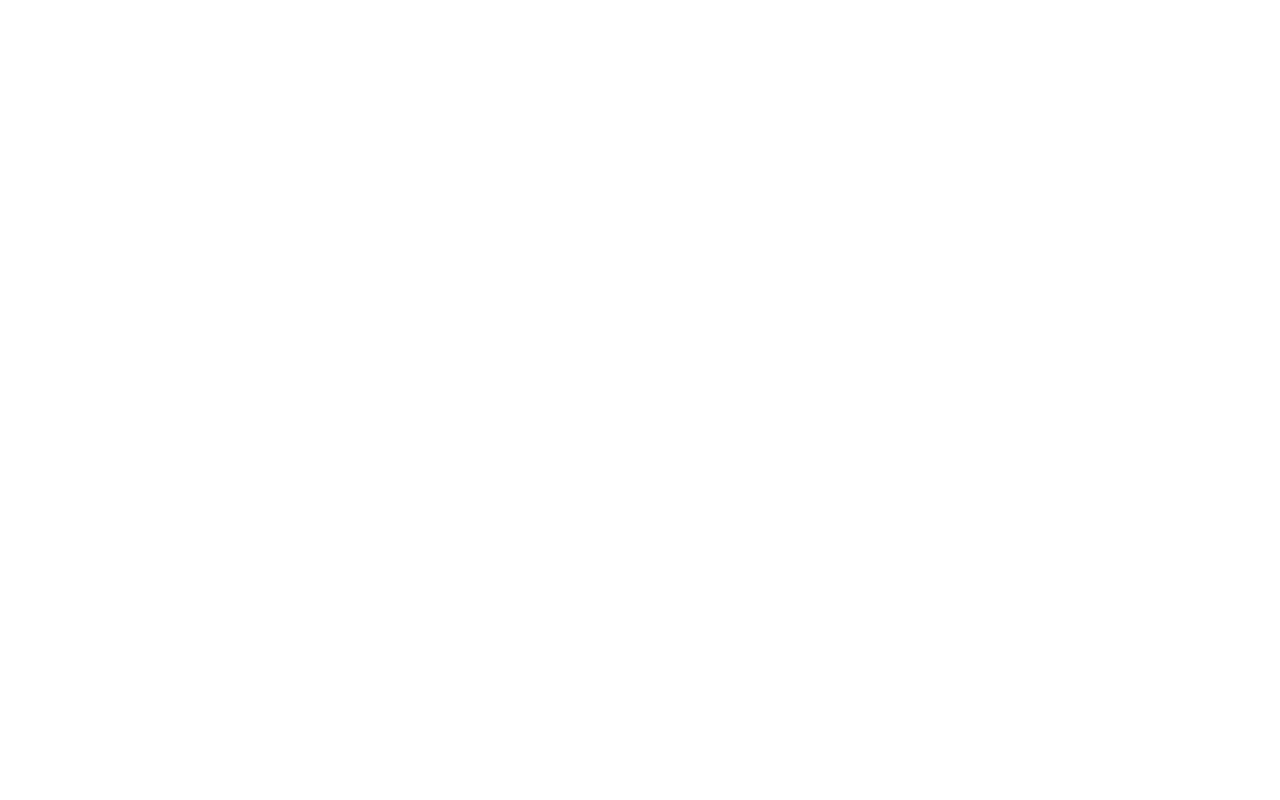
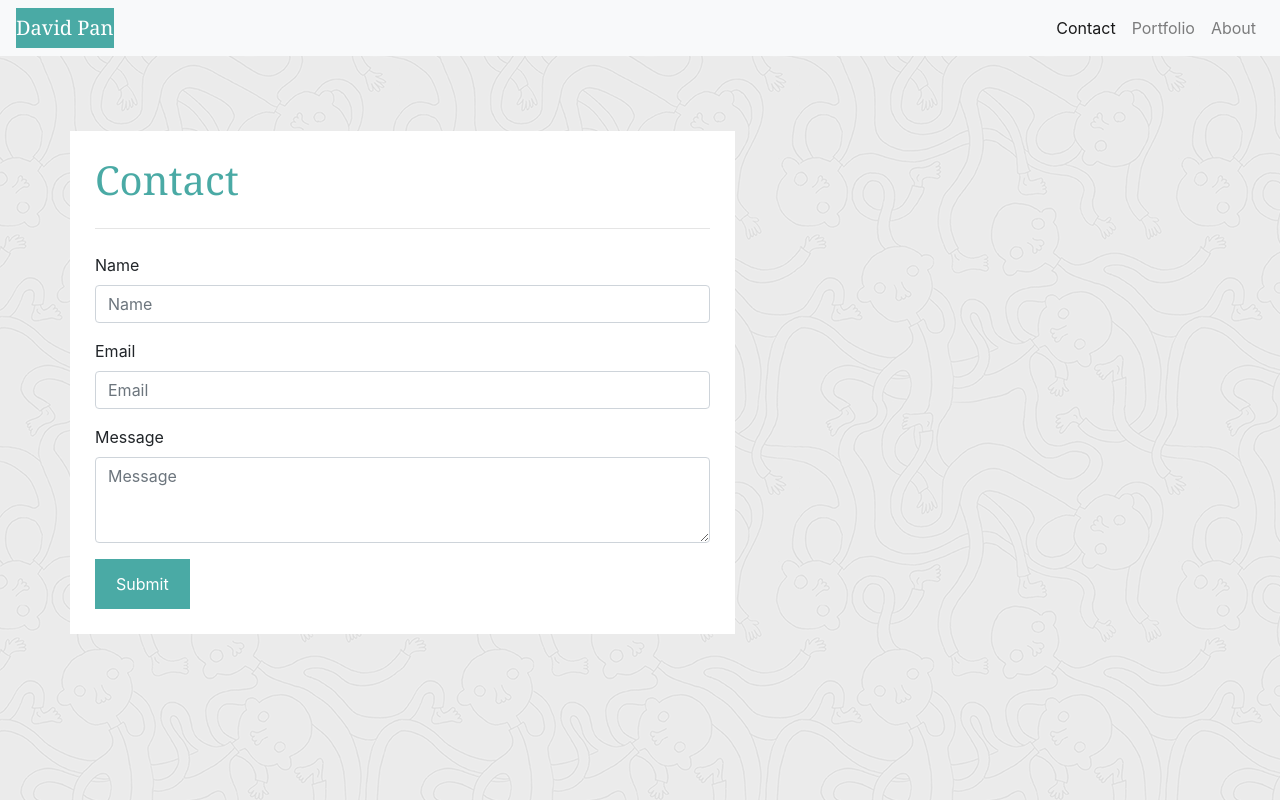
Before and after one commit to dpan-5/david-my-responsive-portfolio, a plain HTML site: page contact.html in a window 1280 px wide. Drawn offline with nearby package versions, Linux system fonts and the light colour scheme.

Commit message:
moved inline css to external stylesheet and updated contact.html page

```diff
--- a/assets/css/style.css
+++ b/assets/css/style.css
@@ -4,6 +4,32 @@ body {
 }
 /* Setting styling of my name in navbar */
 #myName {
-    background-color: rgb(89, 199, 199);
+    background-color: #4AAAA5;
     color: white;
+    font-family: Georgia, 'Times New Roman', Times, serif;
+    font-weight: 550;
 }
+
+h1 {
+    font-family: Georgia, 'Times New Roman', Times, serif;
+    color: #4AAAA5;
+    font-weight: 550;
+}
+
+.col-sm-7 {
+    background-color: white;
+    margin-top: 75px;
+    padding: 25px;
+}
+
+img {
+    float: left;
+    margin-right: 10px;
+}
+
+.btn {
+    background-color: #4AAAA5;
+    border-color: #4AAAA5;
+    border-radius: 0;
+    padding: 12px 20px 12px 20px;
+}
--- a/contact.html
+++ b/contact.html
@@ -0,0 +1,57 @@
+<!DOCTYPE html>
+<!--[if lt IE 7]>      <html class="no-js lt-ie9 lt-ie8 lt-ie7"> <![endif]-->
+<!--[if IE 7]>         <html class="no-js lt-ie9 lt-ie8"> <![endif]-->
+<!--[if IE 8]>         <html class="no-js lt-ie9"> <![endif]-->
+<!--[if gt IE 8]><!--> <html class="no-js"> <!--<![endif]-->
+    <head>
+        <meta charset="utf-8">
+        <meta http-equiv="X-UA-Compatible" content="IE=edge">
+        <title></title>
+        <meta name="description" content="">
+        <meta name="viewport" content="width=device-width, initial-scale=1">
+        <link rel="stylesheet" href="https://stackpath.bootstrapcdn.com/bootstrap/4.5.2/css/bootstrap.min.css" integrity="sha384-JcKb8q3iqJ61gNV9KGb8thSsNjpSL0n8PARn9HuZOnIxN0hoP+VmmDGMN5t9UJ0Z" crossorigin="anonymous">
+        <link rel="stylesheet" href="./assets/css/style.css">
+    </head>
+    <body>
+      <nav class="navbar navbar-expand-lg navbar-light bg-light">
+        <a class="navbar-brand" href="index.html" id="myName">David Pan</a>
+          <div class="navbar-nav ml-auto">
+            <a class="nav-item nav-link active" href="contact.html">Contact <span class="sr-only">(current)</span></a>
+            <a class="nav-item nav-link" href="portfolio.html">Portfolio</a>
+            <a class="nav-item nav-link" href="index.html">About</a>
+          </div>
+      </nav>
+
+        <div class="container">
+          <div class="row">
+            <div class="col-sm-7">
+              <h1>Contact</h1>
+              <hr class="my-4">
+                <div class="row">
+                  <div class="col-sm-12">
+                    <form>
+                        <div class="form-group">
+                          <label for="formGroupExampleInput">Name</label>
+                          <input type="text" class="form-control" id="formGroupExampleInput" placeholder="Name">
+                        </div>
+                    </form>
+                    <form>
+                        <div class="form-group">
+                          <label for="exampleFormControlInput1">Email</label>
+                          <input type="email" class="form-control" id="exampleFormControlInput1" placeholder="Email">
+                        </div>
+                        <div class="form-group">
+                          <label for="exampleFormControlTextarea1">Message</label>
+                          <textarea class="form-control" id="exampleFormControlTextarea1" rows="3" placeholder="Message"></textarea>
+                        </div>
+                      </form>
+                      <input class="btn btn-primary" type="submit" value="Submit">
+                  </div>
+                </div>
+            </div>
+          </div>
+        </div>
+
+        <script src="" async defer></script>
+    </body>
+</html>
```
Also changed, not shown: index.html (+6 -6 lines).
